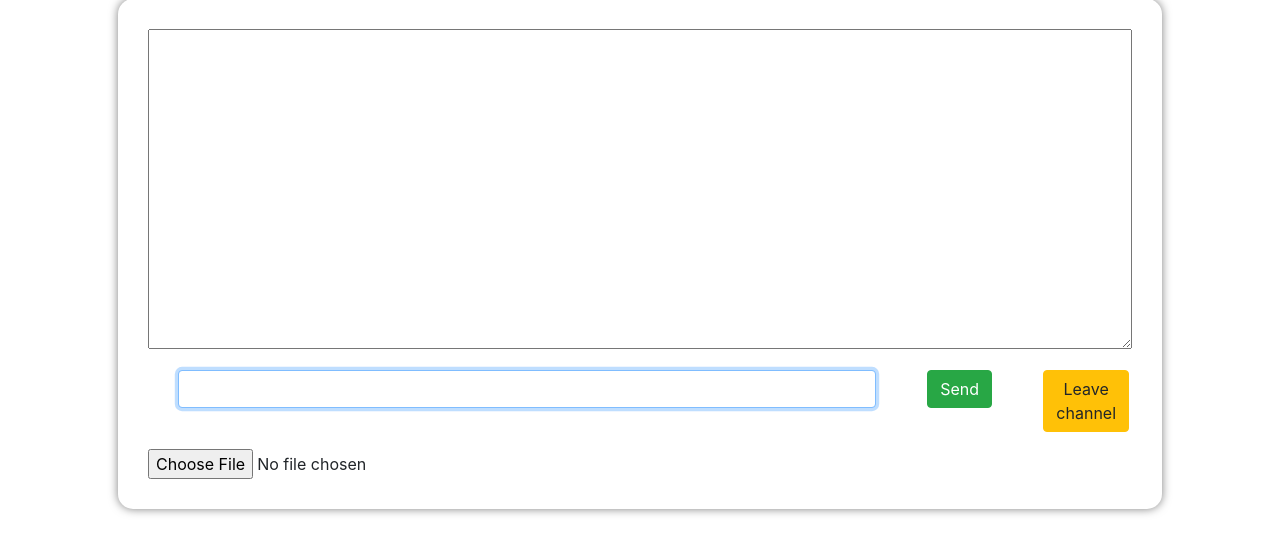
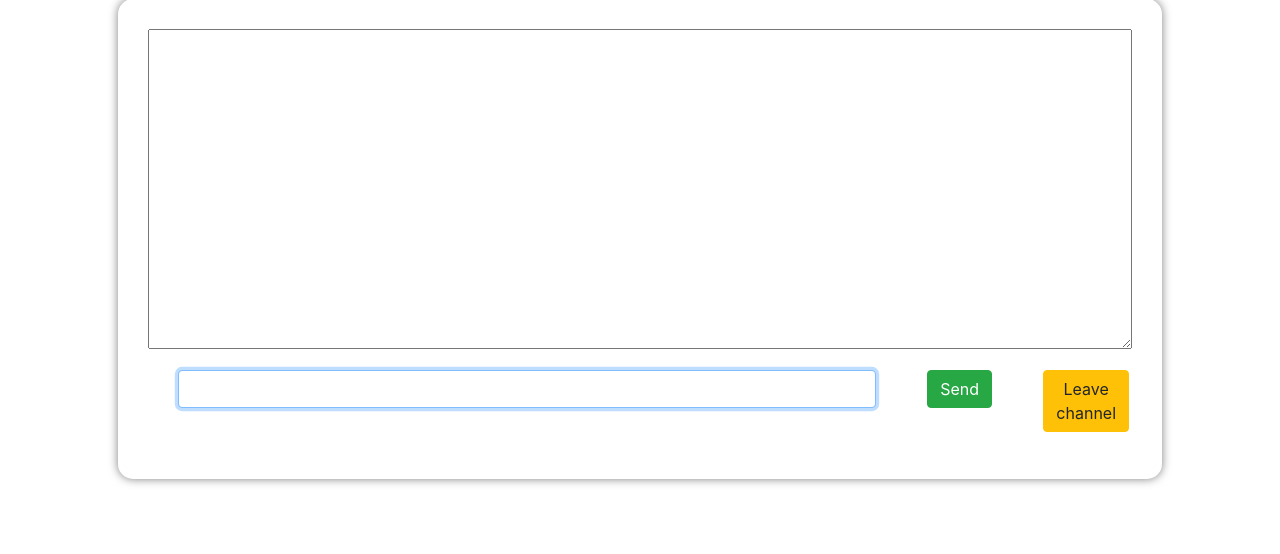
Before and after one commit to marcorichetta/cs50w-project2, a Flask app: template templates/channel.html in a window 1280 px wide. Shown: the part 185-739 px from the top of the page. Run offline with Flask 2, Linux system fonts and the light colour scheme; the template is opened without the code that fills it, so the values that code supplies are empty; the visitor is signed in with stand-in values (Sample User, id 1); some libraries are stand-ins or nearby versions.

Commit message:
Upgrade requirements & delete image input

```diff
--- a/templates/channel.html
+++ b/templates/channel.html
@@ -52,9 +52,6 @@
             </div>
         </div>
     </div>
-    <div id="file-selector">
-        <input type="file" accept="image/*" class="form-control-file" id="exampleFormControlFile1">
-    </div>
 </div>
 
 {% endblock %}
```
Also changed, not shown: requirements.txt (+4 -3 lines), README.md.
